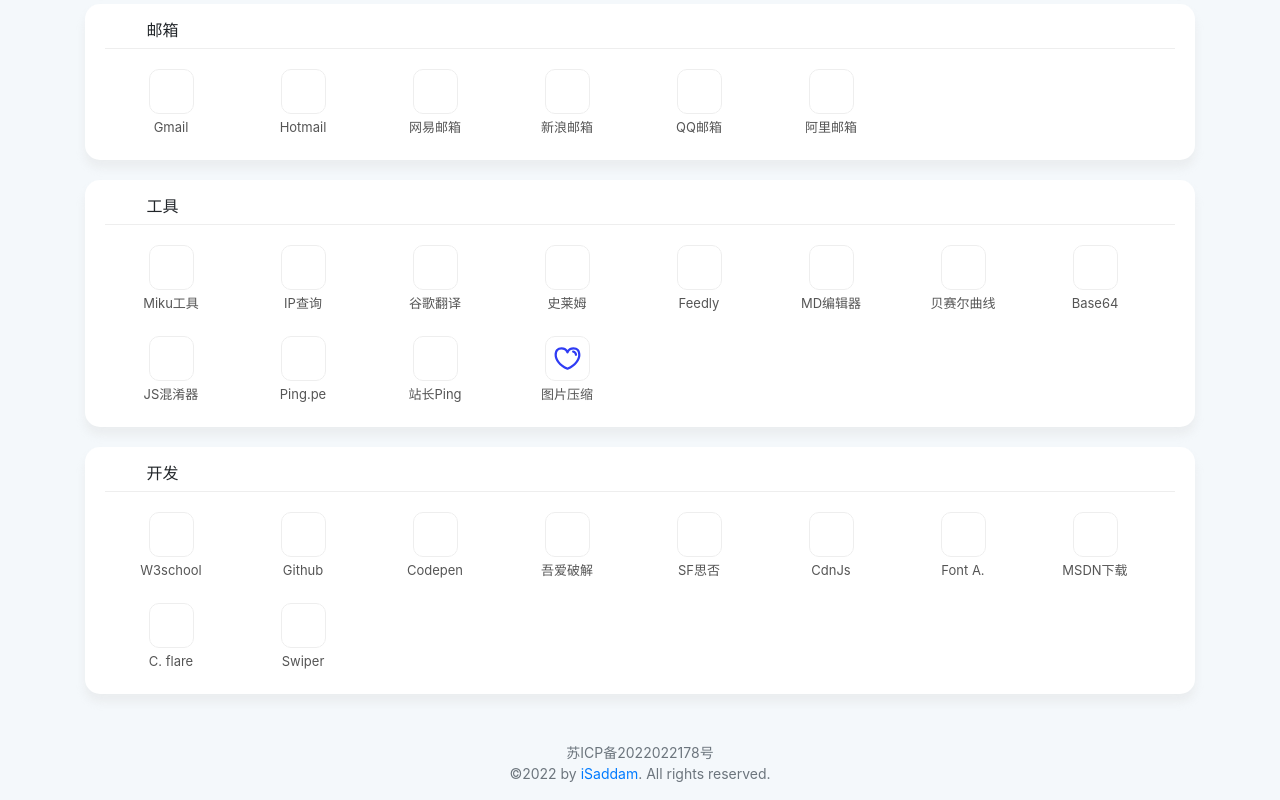
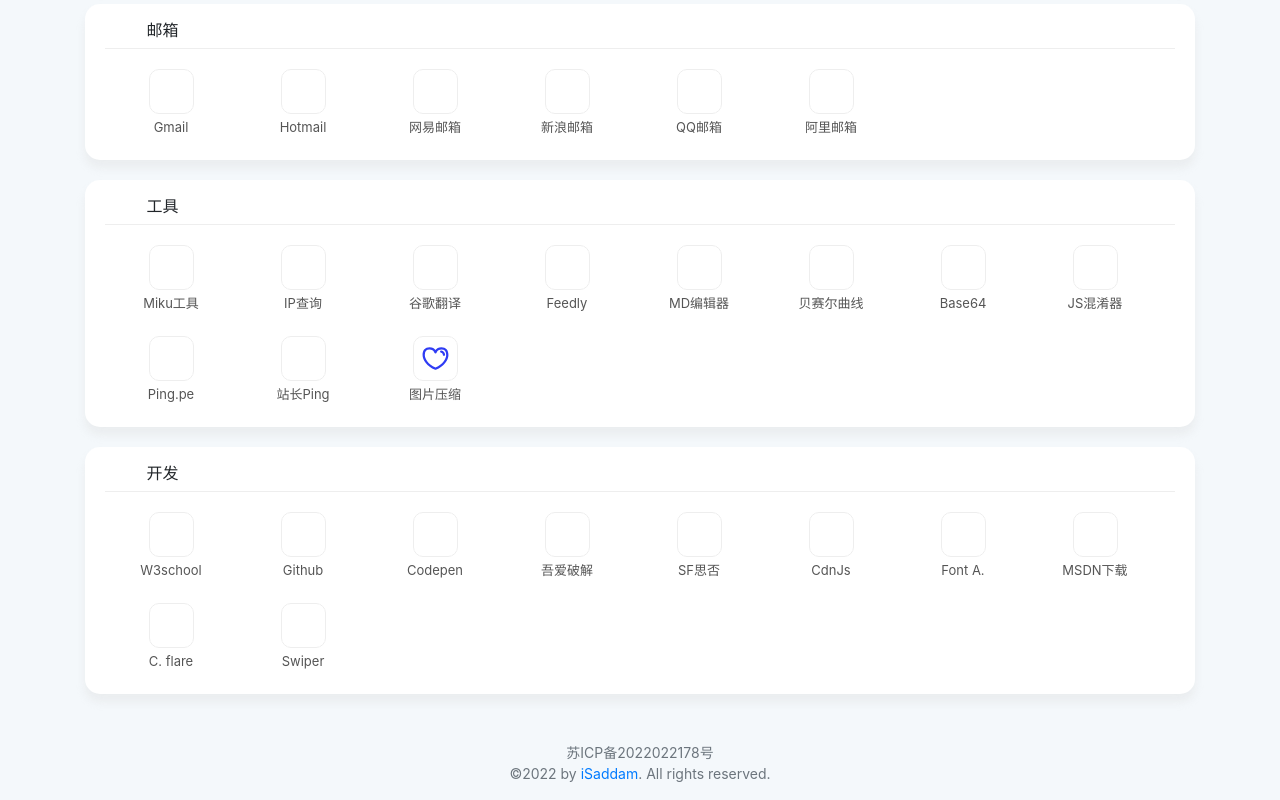
Before and after one commit to iSaddam/iSaddam.github.io, a plain HTML site: page index.html in a window 1280 px wide. Shown: the part 932-1732 px from the top of the page. Drawn offline with nearby package versions, Linux system fonts and the light colour scheme; a script that the page names is missing.

Commit message:
去掉不用的链接

```diff
--- a/index.html
+++ b/index.html
@@ -452,11 +452,11 @@
                 <use xlink:href="#icon-fanyi"></use>
             </svg>
             <span>谷歌翻译</span></a></li>
-        <li class="col-3 col-sm-3 col-md-3 col-lg-1"><a rel="nofollow" href="http://www.slimego.cn/" target="_blank">
+        <!--<li class="col-3 col-sm-3 col-md-3 col-lg-1"><a rel="nofollow" href="http://www.slimego.cn/" target="_blank">
             <svg class="icon" aria-hidden="true">
                 <use xlink:href="#icon-shilaimu"></use>
             </svg>
-            <span>史莱姆</span></a></li>
+            <span>史莱姆</span></a></li>-->
         <li class="col-3 col-sm-3 col-md-3 col-lg-1"><a rel="nofollow" href="https://feedly.com" target="_blank">
             <svg class="icon" aria-hidden="true">
                 <use xlink:href="#icon-feedly"></use>
```
